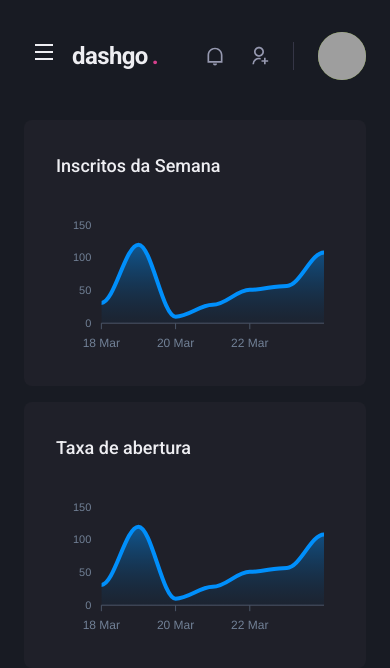
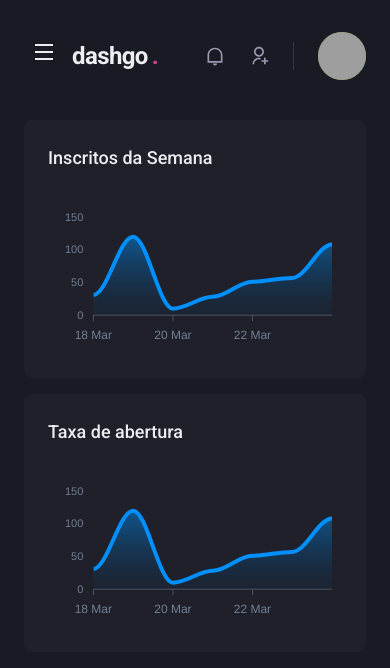
Before and after one commit to pedrokpdo/dashgoo, a Next.js app: page /dashboard in a window 390 px wide. Shown: the top 668 px of the page. Built offline with nearby package versions, Linux system fonts and the light colour scheme; grey boxes are pictures that could not be loaded.

Commit message:
Dashboard responsivo

```diff
--- a/src/pages/dashboard.tsx
+++ b/src/pages/dashboard.tsx
@@ -68,7 +68,7 @@ export default function Dashboard () {
                 <Sidebar/>
                 <SimpleGrid flex='1' gap='4' minChildWidth='320px' alignItems='flex-start'>
                     <Box
-                        p='8'
+                        p={['6', '8']}
                         bg='gray.800'
                         borderRadius={8}
                         pb='4'
@@ -77,7 +77,7 @@ export default function Dashboard () {
                         <Chart type="area" height={160} options={options} series={series}/>
                     </Box>
                     <Box
-                        p='8'
+                        p={['6', '8']}
                         bg='gray.800'
                         borderRadius={8}
                         pb='4'
```
